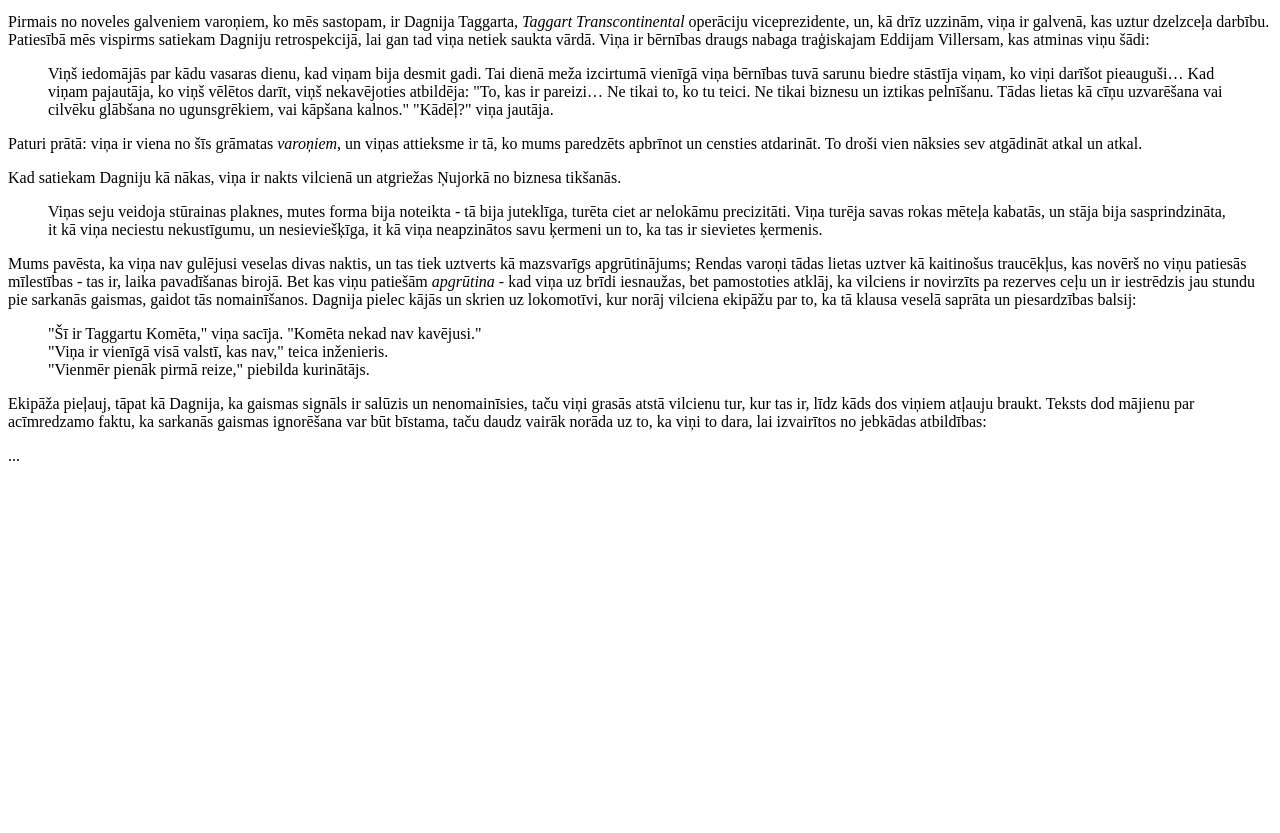
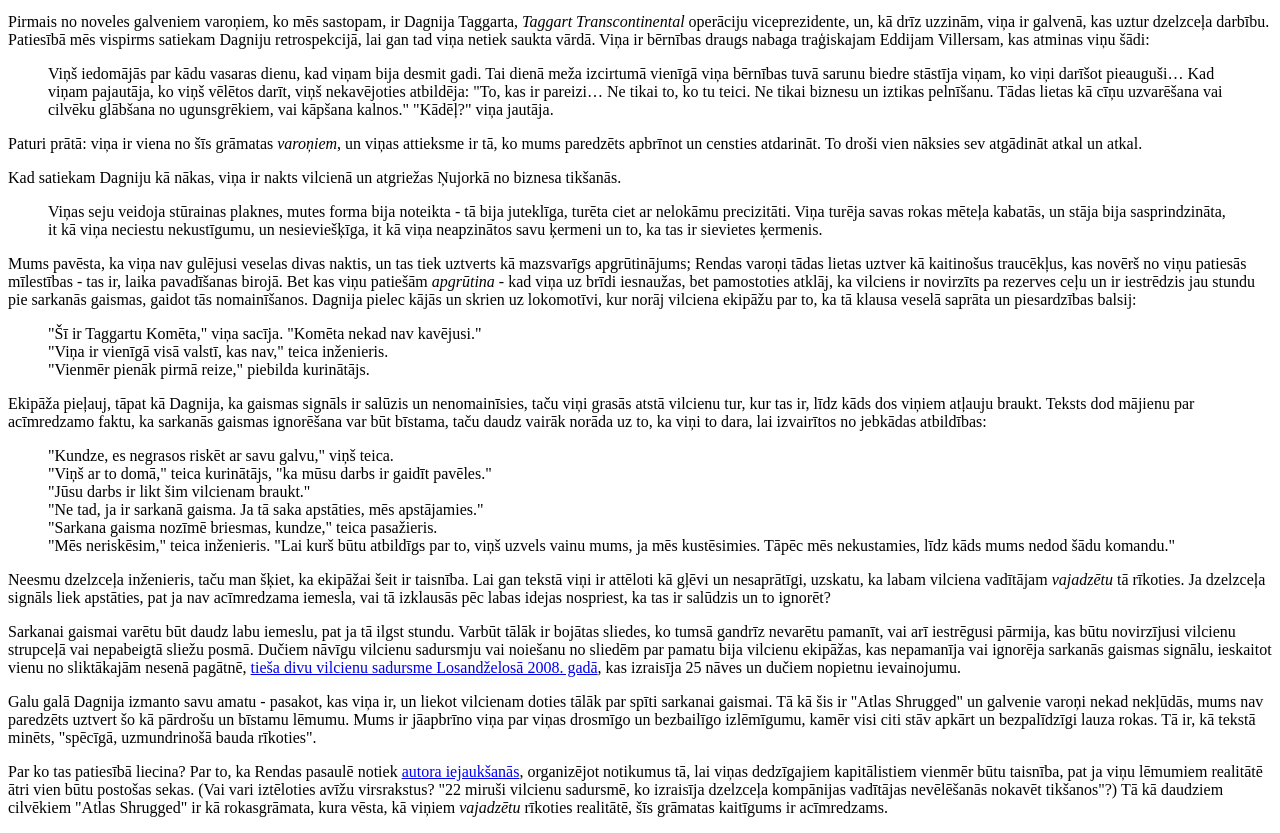
Before and after one commit to LessnessRandomness/lessnessrandomness.github.io, a plain HTML site: page tulkojumi/atlas-shrugged-recenzija/003-bistama-sarkanas-gaismas-ignoresana.html in a window 1280 px wide. Shown: the part 127-960 px from the top of the page. Before the commit the page ends 800 px from the top, so only its background shows below. Drawn offline with Linux system fonts and the light colour scheme.

Commit message:
Update 003-bistama-sarkanas-gaismas-ignoresana.html

```diff
--- a/tulkojumi/atlas-shrugged-recenzija/003-bistama-sarkanas-gaismas-ignoresana.html
+++ b/tulkojumi/atlas-shrugged-recenzija/003-bistama-sarkanas-gaismas-ignoresana.html
@@ -17,6 +17,10 @@
 	<p>Mums pavēsta, ka viņa nav gulējusi veselas divas naktis, un tas tiek uztverts kā mazsvarīgs apgrūtinājums; Rendas varoņi tādas lietas uztver kā kaitinošus traucēkļus, kas novērš no viņu patiesās mīlestības - tas ir, laika pavadīšanas birojā. Bet kas viņu patiešām <em>apgrūtina</em> - kad viņa uz brīdi iesnaužas, bet pamostoties atklāj, ka vilciens ir novirzīts pa rezerves ceļu un ir iestrēdzis jau stundu pie sarkanās gaismas, gaidot tās nomainīšanos. Dagnija pielec kājās un skrien uz lokomotīvi, kur norāj vilciena ekipāžu par to, ka tā klausa veselā saprāta un piesardzības balsij:</p>
 	<blockquote>"Šī ir Taggartu Komēta," viņa sacīja. "Komēta nekad nav kavējusi."<br/>"Viņa ir vienīgā visā valstī, kas nav," teica inženieris.<br/>"Vienmēr pienāk pirmā reize," piebilda kurinātājs.</blockquote>
 	<p>Ekipāža pieļauj, tāpat kā Dagnija, ka gaismas signāls ir salūzis un nenomainīsies, taču viņi grasās atstā vilcienu tur, kur tas ir, līdz kāds dos viņiem atļauju braukt. Teksts dod mājienu par acīmredzamo faktu, ka sarkanās gaismas ignorēšana var būt bīstama, taču daudz vairāk norāda uz to, ka viņi to dara, lai izvairītos no jebkādas atbildības:</p>
-	<p>...</p>
+	<blockquote>"Kundze, es negrasos riskēt ar savu galvu," viņš teica.<br/>"Viņš ar to domā," teica kurinātājs, "ka mūsu darbs ir gaidīt pavēles."<br/>"Jūsu darbs ir likt šim vilcienam braukt."<br/>"Ne tad, ja ir sarkanā gaisma. Ja tā saka apstāties, mēs apstājamies."<br/>"Sarkana gaisma nozīmē briesmas, kundze," teica pasažieris.<br/>"Mēs neriskēsim," teica inženieris. "Lai kurš būtu atbildīgs par to, viņš uzvels vainu mums, ja mēs kustēsimies. Tāpēc mēs nekustamies, līdz kāds mums nedod šādu komandu."</blockquote>
+	<p>Neesmu dzelzceļa inženieris, taču man šķiet, ka ekipāžai šeit ir taisnība. Lai gan tekstā viņi ir attēloti kā gļēvi un nesaprātīgi, uzskatu, ka labam vilciena vadītājam <em>vajadzētu</em> tā rīkoties. Ja dzelzceļa signāls liek apstāties, pat ja nav acīmredzama iemesla, vai tā izklausās pēc labas idejas nospriest, ka tas ir salūdzis un to ignorēt?</p>
+	<p>Sarkanai gaismai varētu būt daudz labu iemeslu, pat ja tā ilgst stundu. Varbūt tālāk ir bojātas sliedes, ko tumsā gandrīz nevarētu pamanīt, vai arī iestrēgusi pārmija, kas būtu novirzījusi vilcienu strupceļā vai nepabeigtā sliežu posmā. Dučiem nāvīgu vilcienu sadursmju vai noiešanu no sliedēm par pamatu bija vilcienu ekipāžas, kas nepamanīja vai ignorēja sarkanās gaismas signālu, ieskaitot vienu no sliktākajām nesenā pagātnē, <a href="https://en.wikipedia.org/wiki/2008_Chatsworth_train_collision">tieša divu vilcienu sadursme Losandželosā 2008. gadā</a>, kas izraisīja 25 nāves un dučiem nopietnu ievainojumu.</p>
+	<p>Galu galā Dagnija izmanto savu amatu - pasakot, kas viņa ir, un liekot vilcienam doties tālāk par spīti sarkanai gaismai. Tā kā šis ir "Atlas Shrugged" un galvenie varoņi nekad nekļūdās, mums nav paredzēts uztvert šo kā pārdrošu un bīstamu lēmumu. Mums ir jāapbrīno viņa par viņas drosmīgo un bezbailīgo izlēmīgumu, kamēr visi citi stāv apkārt un bezpalīdzīgi lauza rokas. Tā ir, kā tekstā minēts, "spēcīgā, uzmundrinošā bauda rīkoties".</p>
+	<p>Par ko tas patiesībā liecina? Par to, ka Rendas pasaulē notiek <a href="https://tvtropes.org/pmwiki/pmwiki.php/Main/WriterOnBoard">autora iejaukšanās</a>, organizējot notikumus tā, lai viņas dedzīgajiem kapitālistiem vienmēr būtu taisnība, pat ja viņu lēmumiem realitātē ātri vien būtu postošas sekas. (Vai vari iztēloties avīžu virsrakstus? "22 miruši vilcienu sadursmē, ko izraisīja dzelzceļa kompānijas vadītājas nevēlēšanās nokavēt tikšanos"?) Tā kā daudziem cilvēkiem "Atlas Shrugged" ir kā rokasgrāmata, kura vēsta, kā viņiem <em>vajadzētu</em> rīkoties realitātē, šīs grāmatas kaitīgums ir acīmredzams.</p>
   </body>
 </html>
```
